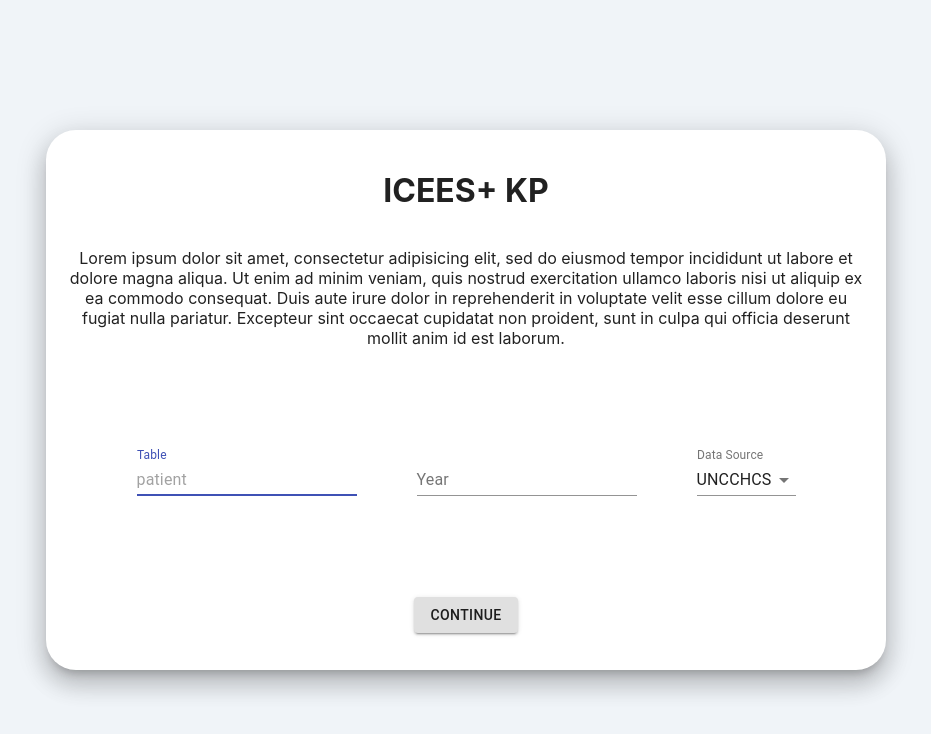
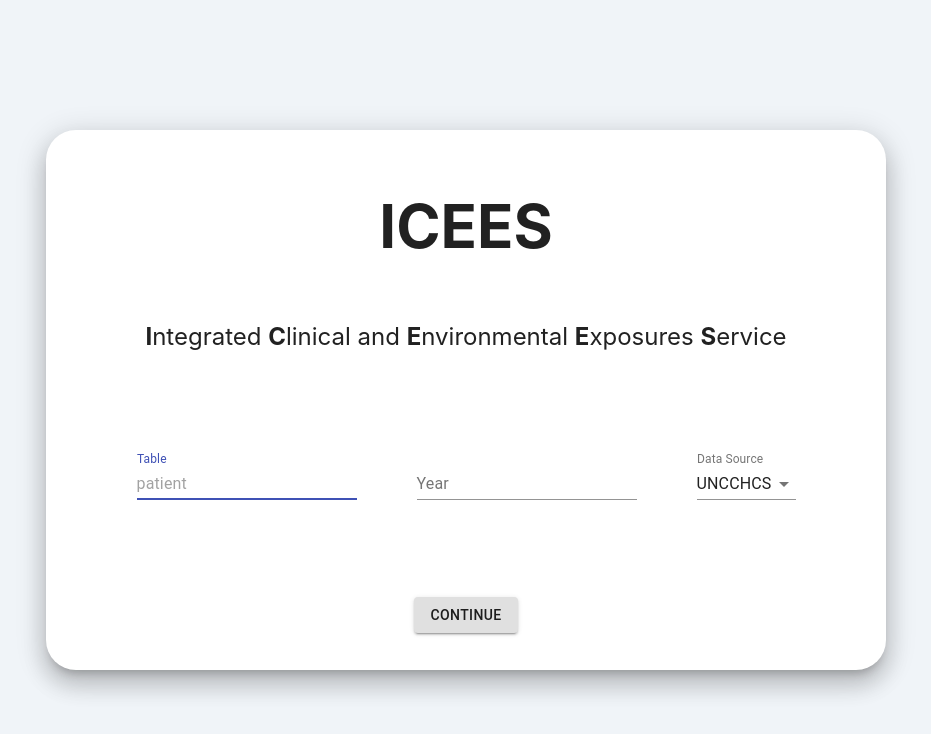
Before and after one commit to NCATS-Tangerine/icees-ui, a React (Create React App) app in the folder client/: page / in a window 1280 px wide. Shown: the top 734 px of the page, without its empty margins (174-1105 px from the left). Built offline with nearby package versions, Linux system fonts and the light colour scheme.

Commit message:
updating main page header text

```diff
--- a/client/src/pages/home/Home.jsx
+++ b/client/src/pages/home/Home.jsx
@@ -22,8 +22,10 @@
   return (
     <div id="homeContainer">
       <Paper elevation={15} id="homePaper">
-        <h1>ICEES+ KP</h1>
-        <p>Lorem ipsum dolor sit amet, consectetur adipisicing elit, sed do eiusmod tempor incididunt ut labore et dolore magna aliqua. Ut enim ad minim veniam, quis nostrud exercitation ullamco laboris nisi ut aliquip ex ea commodo consequat. Duis aute irure dolor in reprehenderit in voluptate velit esse cillum dolore eu fugiat nulla pariatur. Excepteur sint occaecat cupidatat non proident, sunt in culpa qui officia deserunt mollit anim id est laborum.</p>
+        <h1 id="icees_title">ICEES</h1>
+        <h2 id="icees_text">
+          <b>I</b>ntegrated <b>C</b>linical and <b>E</b>nvironmental <b>E</b>xposures <b>S</b>ervice
+        </h2>
         <form onSubmit={submit} id="homepageForm">
           <div id="homeInputs">
             <TextField
--- a/client/src/pages/home/home.css
+++ b/client/src/pages/home/home.css
@@ -1,5 +1,6 @@
 #homeContainer {
   height: 100vh;
+  min-height: 500px;
   text-align: center;
   display: flex;
   justify-content: center;
@@ -16,6 +17,12 @@
 }
 #homePaper.MuiPaper-rounded {
   border-radius: 30px;
+}
+#icees_title {
+  font-size: 60px;
+}
+#icees_text {
+  font-weight: normal;
 }
 #homepageForm {
   height: 100%;
```
